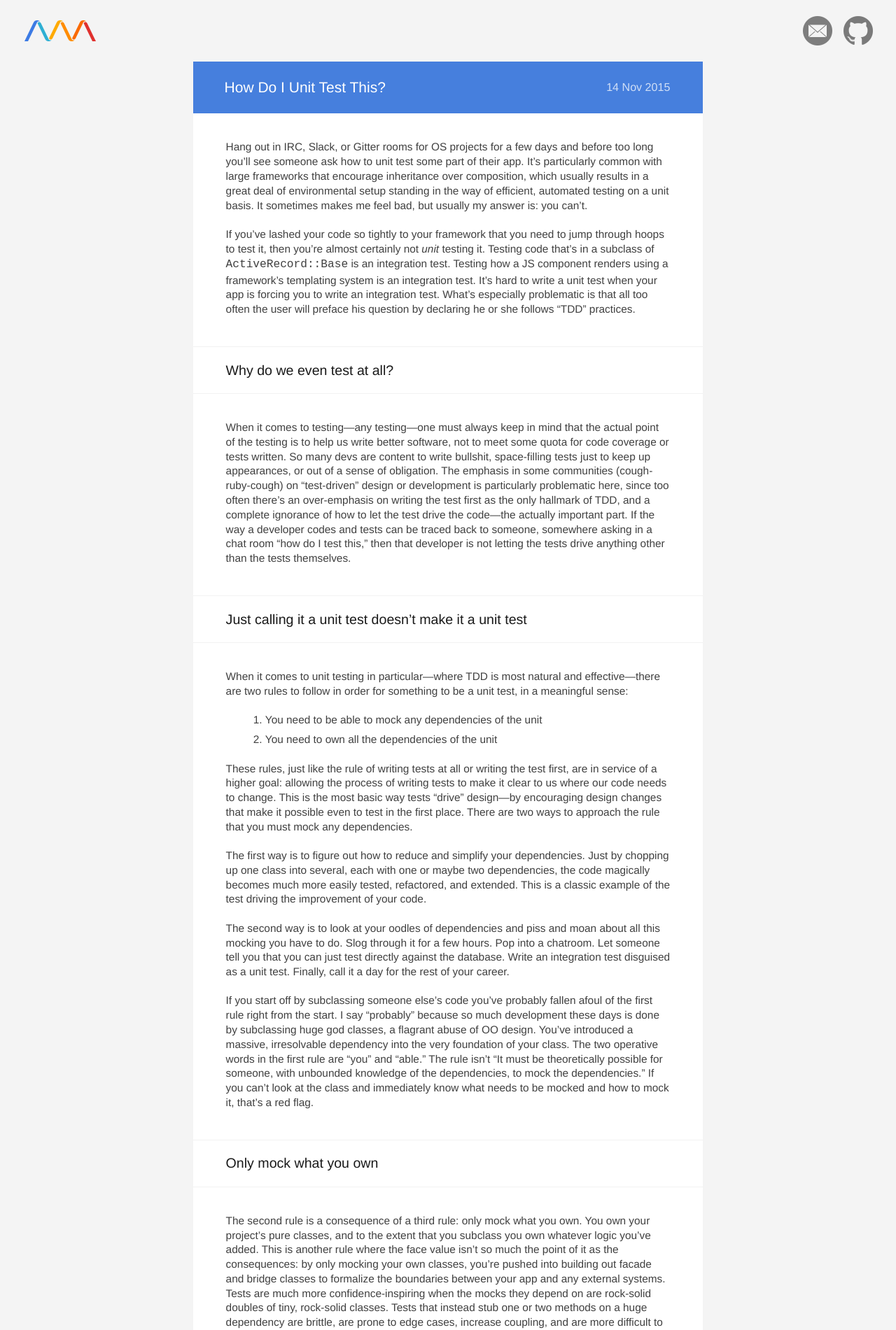
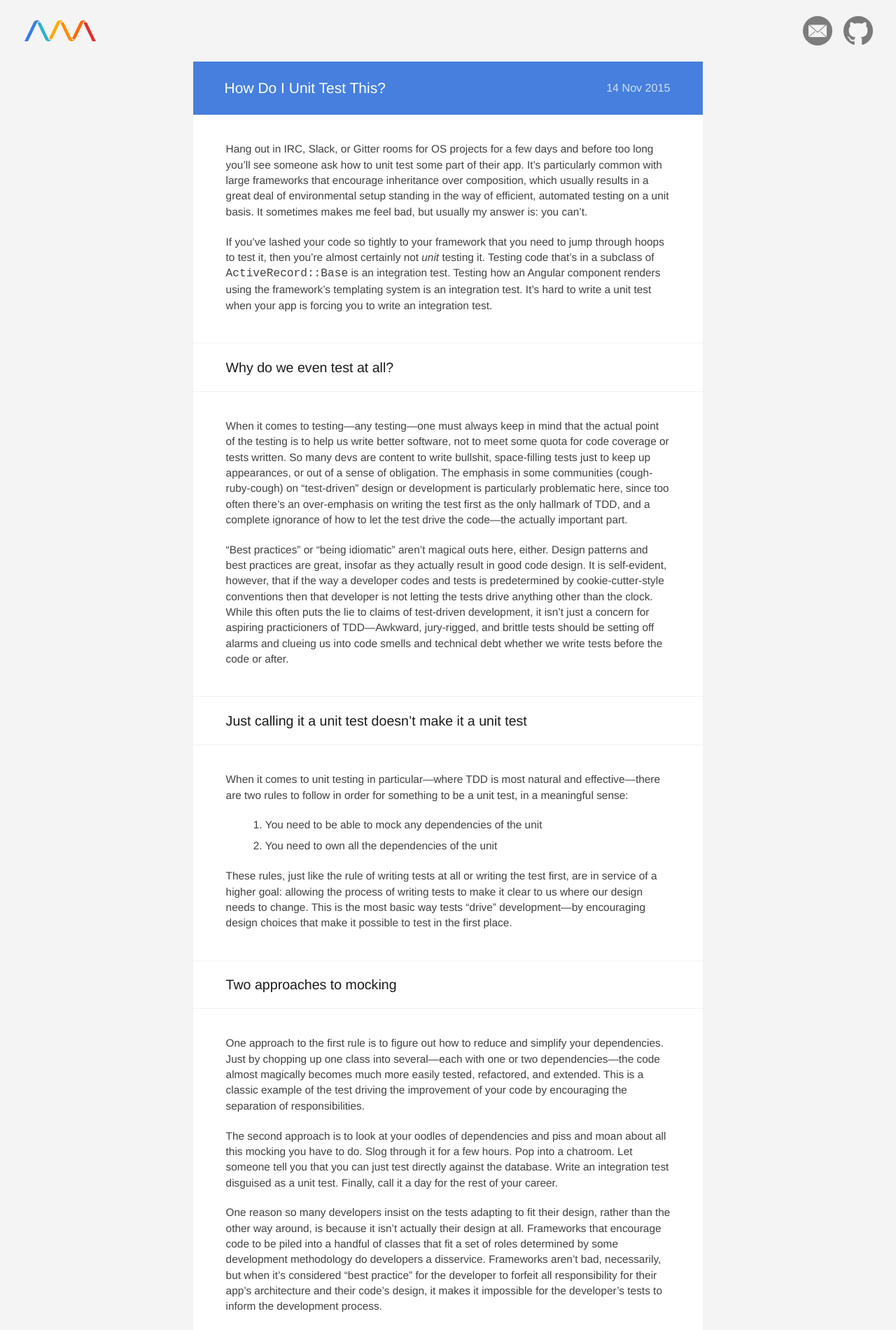
Before and after one commit to endash/endash.github.io, a Jekyll site: the page built from _posts/2015-11-14-how-do-i-unit-test-this.markdown, in a window 1280 px wide. Shown: the top 1901 px of the page at 70% size. Built offline with Jekyll 4.4.1, drawn with Linux system fonts in a browser that asks for light colours; some of the changed text lies outside the part shown.

Commit message:
Rework of unit test post

```diff
--- a/_posts/2015-11-14-how-do-i-unit-test-this.markdown
+++ b/_posts/2015-11-14-how-do-i-unit-test-this.markdown
@@ -8,11 +8,13 @@
 
 Hang out in IRC, Slack, or Gitter rooms for OS projects for a few days and before too long you'll see someone ask how to unit test some part of their app. It's particularly common with large frameworks that encourage inheritance over composition, which usually results in a great deal of environmental setup standing in the way of efficient, automated testing on a unit basis. It sometimes makes me feel bad, but usually my answer is: you can't.
 
-If you've lashed your code so tightly to your framework that you need to jump through hoops to test it, then you're almost certainly not *unit* testing it. Testing code that's in a subclass of `ActiveRecord::Base` is an integration test. Testing how a JS component renders using a framework's templating system is an integration test. It's hard to write a unit test when your app is forcing you to write an integration test. What's especially problematic is that all too often the user will preface his question by declaring he or she follows "TDD" practices.
+If you've lashed your code so tightly to your framework that you need to jump through hoops to test it, then you're almost certainly not *unit* testing it. Testing code that's in a subclass of `ActiveRecord::Base` is an integration test. Testing how an Angular component renders using the framework's templating system is an integration test. It's hard to write a unit test when your app is forcing you to write an integration test.
 
 ## Why do we even test at all?
 
-When it comes to testing—any testing—one must always keep in mind that the actual point of the testing is to help us write better software, not to meet some quota for code coverage or tests written. So many devs are content to write bullshit, space-filling tests just to keep up appearances, or out of a sense of obligation. The emphasis in some communities (cough-ruby-cough) on "test-driven" design or development is particularly problematic here, since too often there's an over-emphasis on writing the test first as the only hallmark of TDD, and a complete ignorance of how to let the test drive the code—the actually important part. If the way a developer codes and tests can be traced back to someone, somewhere asking in a chat room "how do I test this," then that developer is not letting the tests drive anything other than the tests themselves.
+When it comes to testing—any testing—one must always keep in mind that the actual point of the testing is to help us write better software, not to meet some quota for code coverage or tests written. So many devs are content to write bullshit, space-filling tests just to keep up appearances, or out of a sense of obligation. The emphasis in some communities (cough-ruby-cough) on "test-driven" design or development is particularly problematic here, since too often there's an over-emphasis on writing the test first as the only hallmark of TDD, and a complete ignorance of how to let the test drive the code—the actually important part.
+
+"Best practices" or "being idiomatic" aren't magical outs here, either. Design patterns and best practices are great, insofar as they actually result in good code design. It is self-evident, however, that if the way a developer codes and tests is predetermined by cookie-cutter-style conventions then that developer is not letting the tests drive anything other than the clock. While this often puts the lie to claims of test-driven development, it isn't just a concern for aspiring practicioners of TDD—Awkward, jury-rigged, and brittle tests should be setting off alarms and clueing us into code smells and technical debt whether we write tests before the code or after.
 
 ## Just calling it a unit test doesn't make it a unit test
 
@@ -21,21 +23,33 @@
 1.  You need to be able to mock any dependencies of the unit
 2.  You need to own all the dependencies of the unit
 
-These rules, just like the rule of writing tests at all or writing the test first, are in service of a higher goal: allowing the process of writing tests to make it clear to us where our code needs to change. This is the most basic way tests "drive" design—by encouraging design changes that make it possible even to test in the first place. There are two ways to approach the rule that you must mock any dependencies.
+These rules, just like the rule of writing tests at all or writing the test first, are in service of a higher goal: allowing the process of writing tests to make it clear to us where our design needs to change. This is the most basic way tests "drive" development—by encouraging design choices that make it possible to test in the first place.
 
-The first way is to figure out how to reduce and simplify your dependencies. Just by chopping up one class into several, each with one or maybe two dependencies, the code magically becomes much more easily tested, refactored, and extended. This is a classic example of the test driving the improvement of your code.
+## Two approaches to mocking
 
-The second way is to look at your oodles of dependencies and piss and moan about all this mocking you have to do. Slog through it for a few hours. Pop into a chatroom. Let someone tell you that you can just test directly against the database. Write an integration test disguised as a unit test. Finally, call it a day for the rest of your career.
+One approach to the first rule is to figure out how to reduce and simplify your dependencies. Just by chopping up one class into several—each with one or two dependencies—the code almost magically becomes much more easily tested, refactored, and extended. This is a classic example of the test driving the improvement of your code by encouraging the separation of responsibilities.
 
-If you start off by subclassing someone else's code you've probably fallen afoul of the first rule right from the start. I say "probably" because so much development these days is done by subclassing huge god classes, a flagrant abuse of OO design. You've introduced a massive, irresolvable dependency into the very foundation of your class. The two operative words in the first rule are "you" and "able." The rule isn't "It must be theoretically possible for someone, with unbounded knowledge of the dependencies, to mock the dependencies." If you can't look at the class and immediately know what needs to be mocked and how to mock it, that's a red flag.
+The second approach is to look at your oodles of dependencies and piss and moan about all this mocking you have to do. Slog through it for a few hours. Pop into a chatroom. Let someone tell you that you can just test directly against the database. Write an integration test disguised as a unit test. Finally, call it a day for the rest of your career.
+
+One reason so many developers insist on the tests adapting to fit their design, rather than the other way around, is because it isn't actually their design at all. Frameworks that encourage code to be piled into a handful of classes that fit a set of roles determined by some development methodology do developers a disservice. Frameworks aren't bad, necessarily, but when it's considered "best practice" for the developer to forfeit all responsibility for their app's architecture and their code's design, it makes it impossible for the developer's tests to inform the development process.
+
+If you start off by subclassing someone else's code you've almost certainly fallen afoul of the first rule right from the start. You've introduced a massive, irresolvable dependency into the very foundation of your code. Sometimes you'll have little choice but to rely on scaffolding provided by the dependency in order to test your own code, integration style.
+
+The two operative words in the first rule are "you" and "able." The rule isn't "It must be theoretically possible for someone, with unbounded knowledge of the dependencies, to mock the dependencies," or even "You need to have mocks for the dependencies, from whereever you can get them." If you can't look at the class and immediately know what needs to be mocked and how to mock it, that should be a huge red flag.
 
 ## Only mock what you own
 
-The second rule is a consequence of a third rule: only mock what you own. You own your project's pure classes, and to the extent that you subclass you own whatever logic you've added. This is another rule where the face value isn't so much the point of it as the consequences: by only mocking your own classes, you're pushed into building out facade and bridge classes to formalize the boundaries between your app and any external systems. Tests are much more confidence-inspiring when the mocks they depend on are rock-solid doubles of tiny, rock-solid classes. Tests that instead stub one or two methods on a huge dependency are brittle, are prone to edge cases, increase coupling, and are more difficult to write and tweak with confidence.
+The second rule is a consequence of a third rule: only mock what you own. You own your project's pure classes, and to the extent that you subclass you own whatever logic you've added. You don't own the base classes, despite their behaviour being incorporated via inheritance. This is another rule where the face value isn't so much the point of it as the consequences: by only mocking your own classes, you're pushed into building out facade and bridge classes to formalize the boundaries between your app and any external systems.
 
-Following these three rules can help put the focus back on writing well-structured, maintainable code. It's not always obvious, however, what changes need to be made. If a developer is staring at a class that descends from `ActiveRecord::Base`, and which includes a couple of plugins, along with a raft of methods that all need to be tested it's all too easy to sneer at the notion that AR and those plugins should be expunged from their class in order for it to be tested. After all, without AR they don't even have a class to begin with, right?
+Tests are much more confidence-inspiring when the mocks they depend on are rock-solid doubles of tiny classes each with a single responsibility. Tests that instead stub one or two methods on a huge dependency are brittle, are prone to edge cases, increase coupling, and are more difficult to write and tweak with confidence. Tests of classes that *themselves* have to be stubbed are almost worthless.
 
-In those situations, it's often helpful to remember that "unit" and "class" are not identical, and to ask not "how can I possibly remove these dependencies from *my* class" but "how do I remove *my* code from this class, which I don't really own?" By moving those methods off to other classes as appropriate (formatting, serializing, and complex validations are things that might be on an AR class that can easily be broken out into their own plain-old-ruby classes) we've accomplished the same thing. So much ActiveRecord-dependent code can be refactored to depend only on a hash (or OpenStruct) of attributes.
+## Thinking outside of the class
+
+Following these three rules can help put the focus back on writing well-structured, maintainable code. It's not always obvious, however, what changes need to be made. If a developer is staring at a class that descends from `ActiveRecord::Base`, and which includes a couple of plugins, along with a raft of methods that all need to be tested it's all too easy to sneer at the notion that AR and those plugins should be expunged from their class in order for it to be tested. After all, without AR they don't even have a class to begin with, right? The path of least resistance all too often is just to write an integration test using the entire stack.
+
+In those situations it's often helpful to remember that "unit" and "class" are not identical, and to ask not "how can I possibly remove these dependencies from *my class*" but "how do I remove *my code* from this class, which I don't really own?" By moving those methods off to other classes as appropriate (formatting, serializing, and complex validations are things that might be on an AR class that can easily be broken out into their own plain-old-ruby classes) we've accomplished the same thing. So much ActiveRecord-dependent code can be refactored to depend only on a hash (or OpenStruct) of attributes.
+
+It's possible to care about good design and still use monolithic frameworks. Finding ways to take ownership of our code away from the framework is crucial. Your tests should be a searchlight, pointing out places where your code is unnecessarily tangled up in someone else's class hierarchy.
 
 ## Preventing bad testing habits
 
--- a/_sass/_layout.scss
+++ b/_sass/_layout.scss
@@ -8,7 +8,7 @@
   width: $content-width;
   margin: 0em auto 8em auto;
   font-size: 1.4em;
-  line-height: 1.35;
+  line-height: 1.45;
 
   box-shadow: 0px 0.5px 0px 0px rgba(0, 0, 0, 0.08)
 }
```
